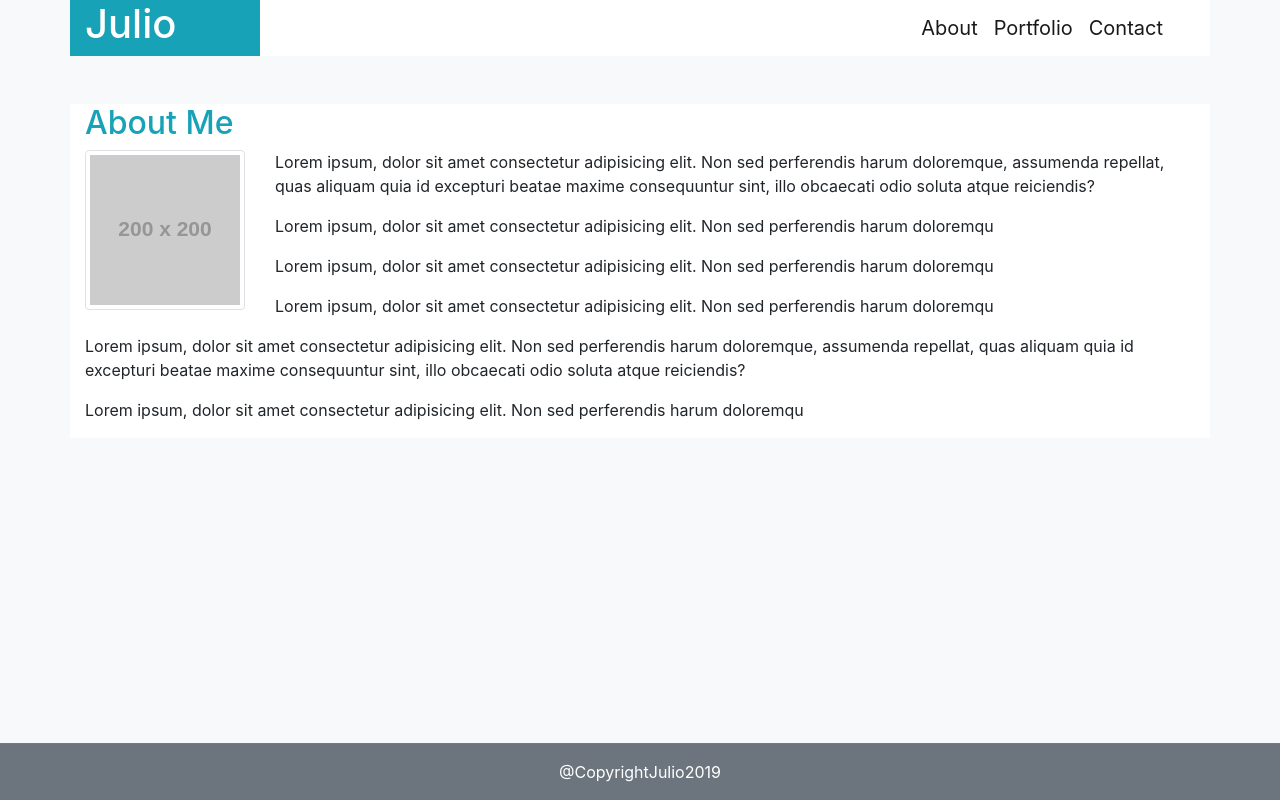
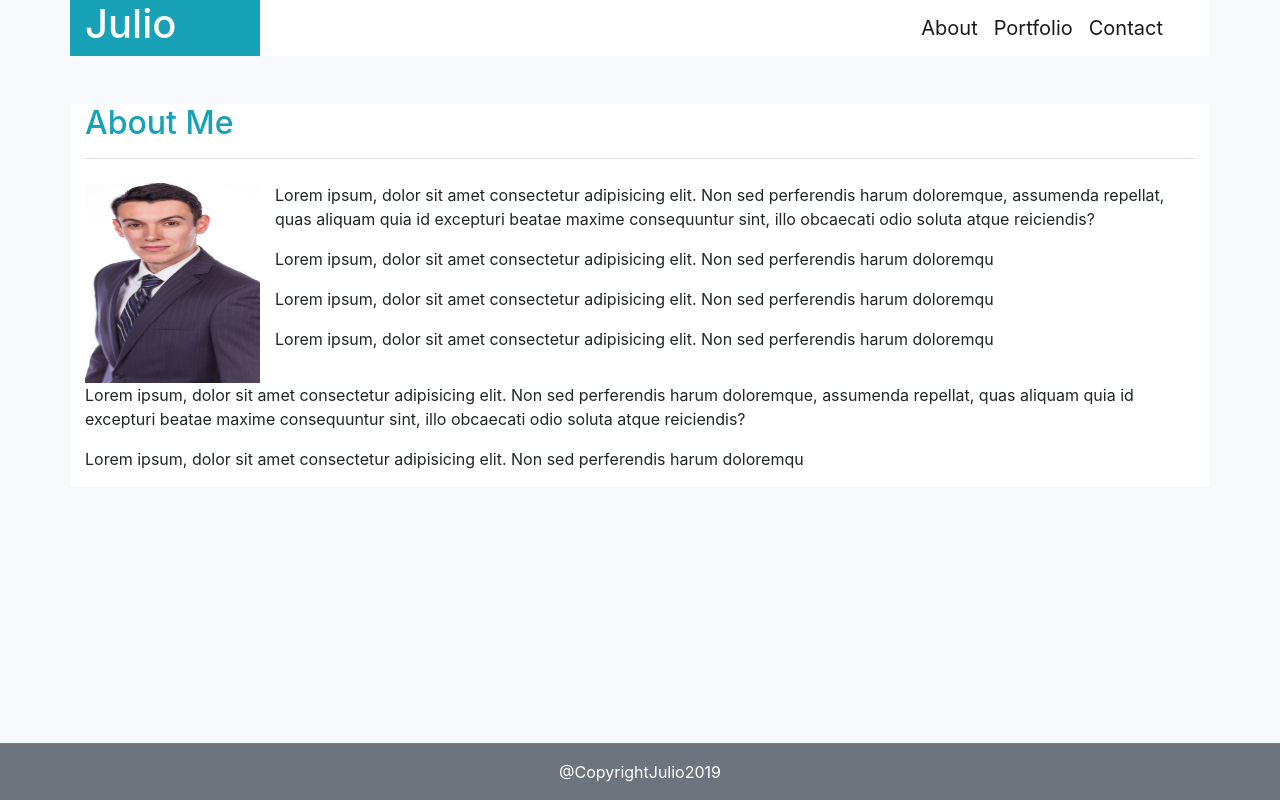
Before and after one commit to julioguzman19/Bootstrap-Portfolio, a plain HTML site: page index.html in a window 1280 px wide. Drawn offline with nearby package versions, Linux system fonts and the light colour scheme; placeholder pictures from the web are drawn by us.

Commit message:
Horizontal lines added

```diff
--- a/index.html
+++ b/index.html
@@ -14,7 +14,7 @@
 </head>
 <body class="bg-light">
 
-    <div class="container ">
+    <div class="container">
 
         <!--Name and Nav Row: bg-light is for the background color should i add this class to row? no cuz will affect my namge bg-->
         <!-- justify-content-end will alighn it to the right -->
@@ -44,17 +44,17 @@
         </div>
 
         <!-- About Me Row -->
-        <div class="row bg-white">
-                <div class="col-lg-12 col-sm-12 col-xs-12 text-info">
-                    <h2>About Me</h2>
+        <div class="row bg-white ">
+                <div class="col-lg-12 col-sm-12 col-xs-12 text-info ">
+                    <h2 class="border-bottom mb-4">About Me <p></p></h2>
                 </div>
         </div>
 
         <!-- Image and Text on Right Row:  -->
-        <div class="row bg-white">
+        <div class="row bg-white ">
 
             <div class="col-lg-2 col-sm-2 col-xs-2">
-                        <img class="img img-thumbnail" src="http://placehold.it/200x200" >
+                        <img src="/images/PortfolioPicture.jpg" style="width: 200px; height: 200px;" >
             </div>
 
             <div class="col-lg-10 col-sm-10 col-xs-10 bg-white">
```
Also changed, not shown: contact.html (+1 -1 lines), portfolio.html (+7 -3 lines).
